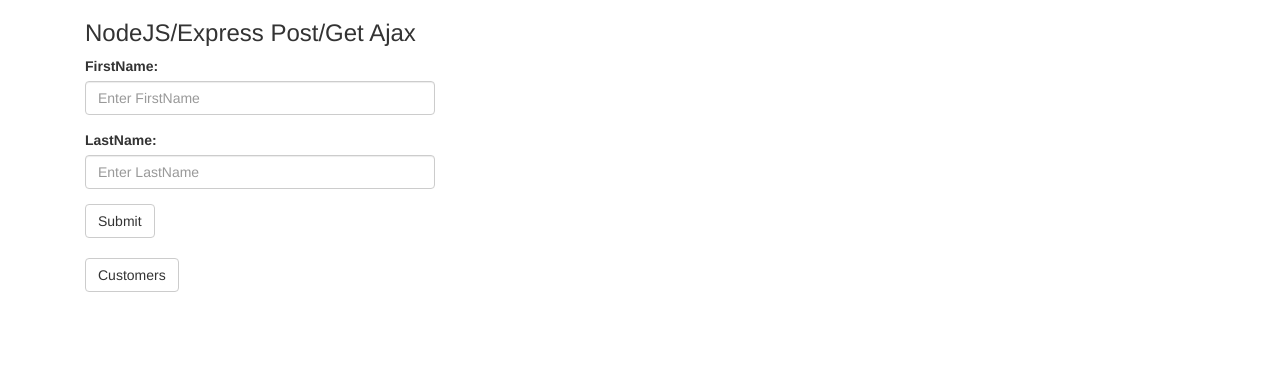
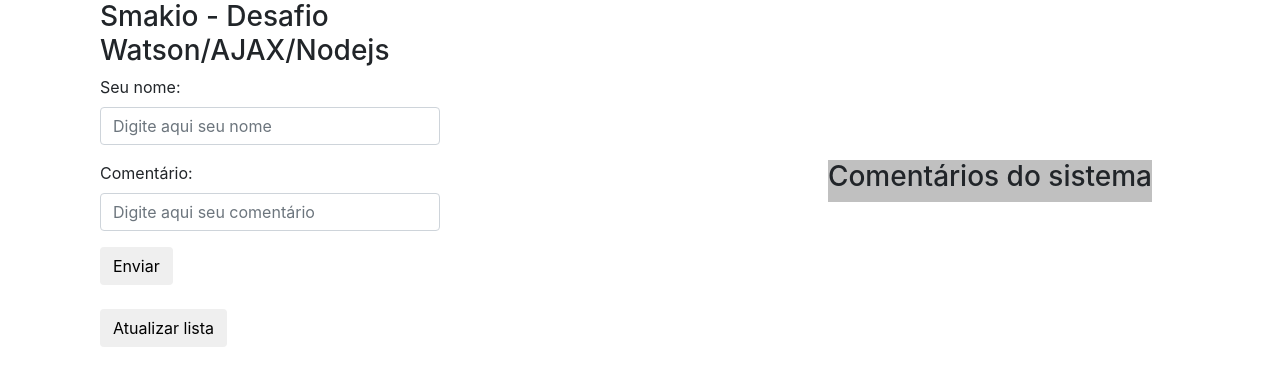
Before and after one commit to paulosergioduff/smakio-ibm-watson, a website: page views/index.html in a window 1280 px wide. Drawn offline with nearby package versions, Linux system fonts and the light colour scheme; files whose address does not match are found by name.

Commit message:
Primeira versão com todos os requisitos, exceto o arquivo READ-ME

```diff
--- a/app/config/watson-app.js
+++ b/app/config/watson-app.js
@@ -30,7 +30,7 @@
   return textToSpeech.repairWavHeaderStream(response.result);
 })
 .then(buffer => {
-    let arquivo = "./uploads/"+$arquivo+'.wav';
+    let arquivo = "./resources/static/uploads/"+$arquivo+'.wav';
   fs.writeFileSync(arquivo, buffer);
 })
 .catch(err => {
--- a/resources/static/js/getrequest.js
+++ b/resources/static/js/getrequest.js
@@ -15,7 +15,7 @@
 				$('#getResultDiv ul').empty();
 				var custList = "";
 				$.each(result, function(i, customer){
-					$('#getResultDiv .list-group').append(customer.id + ". " + customer.firstname + " " + customer.lastname + "<br>")
+					$('#getResultDiv .list-group').append(customer.id + ". " + customer.firstname + " " + customer.lastname +'<audio controls><source src=\"/static/uploads/'+customer.firstname+'.wav\" type=\"audio/wav\"></audio><br>')
 				});
 				console.log("Success: ", result);
 			},
--- a/views/index.html
+++ b/views/index.html
@@ -3,42 +3,60 @@
 <head>
   <title>JQuery Ajax - Bootstrap - NodeJS/Express - MySQL</title>
   <meta charset="utf-8">
+
+  <style>
+	.comentariosApp{
+	  position: fixed !important;
+	  right: 10%;
+	  top: 20%;
+	  background-color: silver;
+	}
+</style>
+
+
   <meta name="viewport" content="width=device-width, initial-scale=1">
-  <link rel="stylesheet" href="https://maxcdn.bootstrapcdn.com/bootstrap/3.3.7/css/bootstrap.min.css">
+  <link rel="stylesheet" href="https://maxcdn.bootstrapcdn.com/bootstrap/4.0.0/css/bootstrap.min.css">
   <script src="https://ajax.googleapis.com/ajax/libs/jquery/3.3.1/jquery.min.js"></script>
-  <script src="https://maxcdn.bootstrapcdn.com/bootstrap/3.3.7/js/bootstrap.min.js"></script>
+  <script src="https://maxcdn.bootstrapcdn.com/bootstrap/4.0.0/js/bootstrap.min.js"></script>
   <script src="/static/js/getrequest.js"></script>
   <script src="/static/js/postrequest.js"></script>
 </head>
 
 <body>
 <div class="container">
-<div class="col-sm-4">
-	<h3>NodeJS/Express Post/Get Ajax</h3>
-	<div>
+
+	<div class="col-sm-4">
+		<h3>Smakio - Desafio Watson/AJAX/Nodejs</h3>
+		<div>
+
+
 		<form id="customerForm">
+
+
 		  <div class="form-group">
-			<label for="firstname">FirstName:</label>
-			<input type="text" class="form-control" id="firstname" placeholder="Enter FirstName"/>
+			<label for="firstname">Seu nome:</label>
+			<input type="text" class="form-control" id="firstname" placeholder="Digite aqui seu nome"/>
 		  </div>
 		  <div class="form-group">
-			<label for="lastname">LastName:</label>
-			<input type="text" class="form-control" id="lastname" placeholder="Enter LastName"/>
+			<label for="lastname">Comentário:</label>
+			<input type="text" class="form-control" id="lastname" placeholder="Digite aqui seu comentário"/>
 		  </div>
-		  <button type="submit" class="btn btn-default">Submit</button>
+		  <button type="submit" class="btn btn-default">Enviar</button>
 		</form>
 	</div>
 	<div id="postResultDiv">
 	</div>
 	<br>
 	<div>
-		<button id="allCustomers" type="button" class="btn btn-default">Customers</button>
-		<div id="getResultDiv">
+		<button id="allCustomers" type="button" class="btn btn-default">Atualizar lista</button>
+		<div id="getResultDiv" class="comentariosApp">
+			<h3>Comentários do sistema</h3>
 	        <ul class="list-group">
 	    	</ul>
     	</div>
 	</div>
 </div>
 </div>
+
 </body>
 </html>
```
Also changed, not shown: play-video-teste.html (added, +3 -0 lines), 11 other files.
